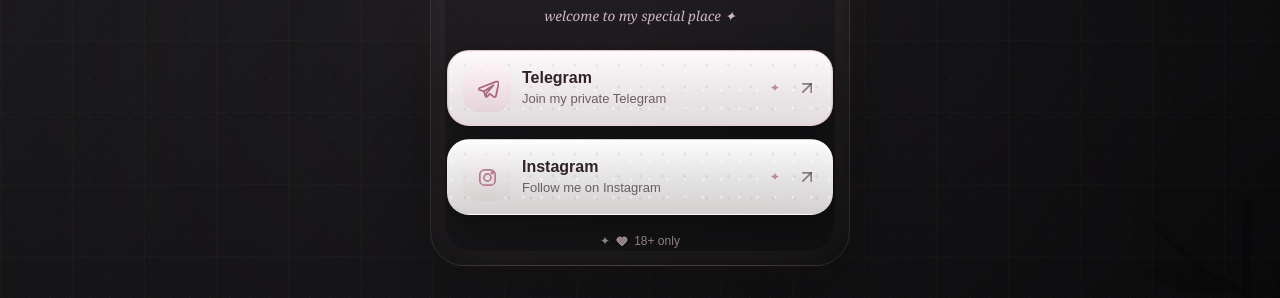
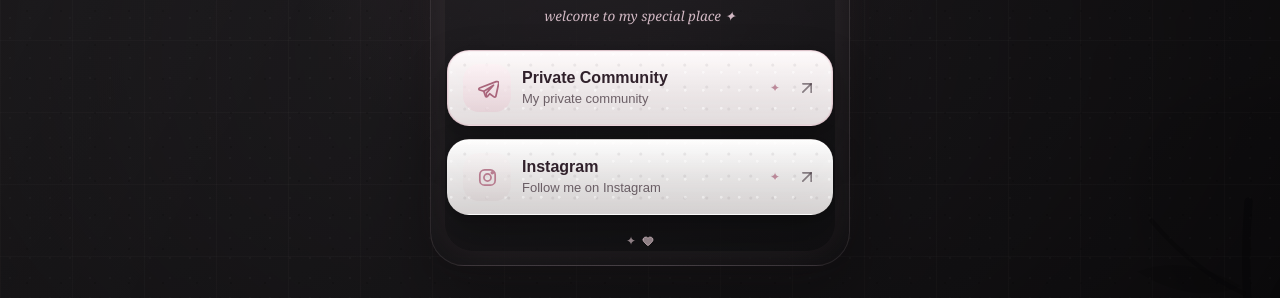
Before and after one commit to varaiii/v3lv3talice, a Next.js app: page / in a window 1280 px wide. Shown: the part 392-690 px from the top of the page. Built offline with nearby package versions, Linux system fonts and the light colour scheme.

Commit message:
Update community text

```diff
--- a/app/page.tsx
+++ b/app/page.tsx
@@ -13,8 +13,8 @@
 
 const links: LinkItem[] = [
   {
-    title: "Telegram",
-    description: "Join my private Telegram",
+    title: "Private Community",
+    description: "My private community",
     href: "https://t.me/v3lv3talice",
     icon: "telegram",
     featured: true,
@@ -154,7 +154,6 @@
         <p className="footer-note">
           <span aria-hidden="true">✦</span>
           <Heart size={12} fill="currentColor" aria-hidden="true" />
-          <span>18+ only</span>
         </p>
       </section>
     </main>
```
